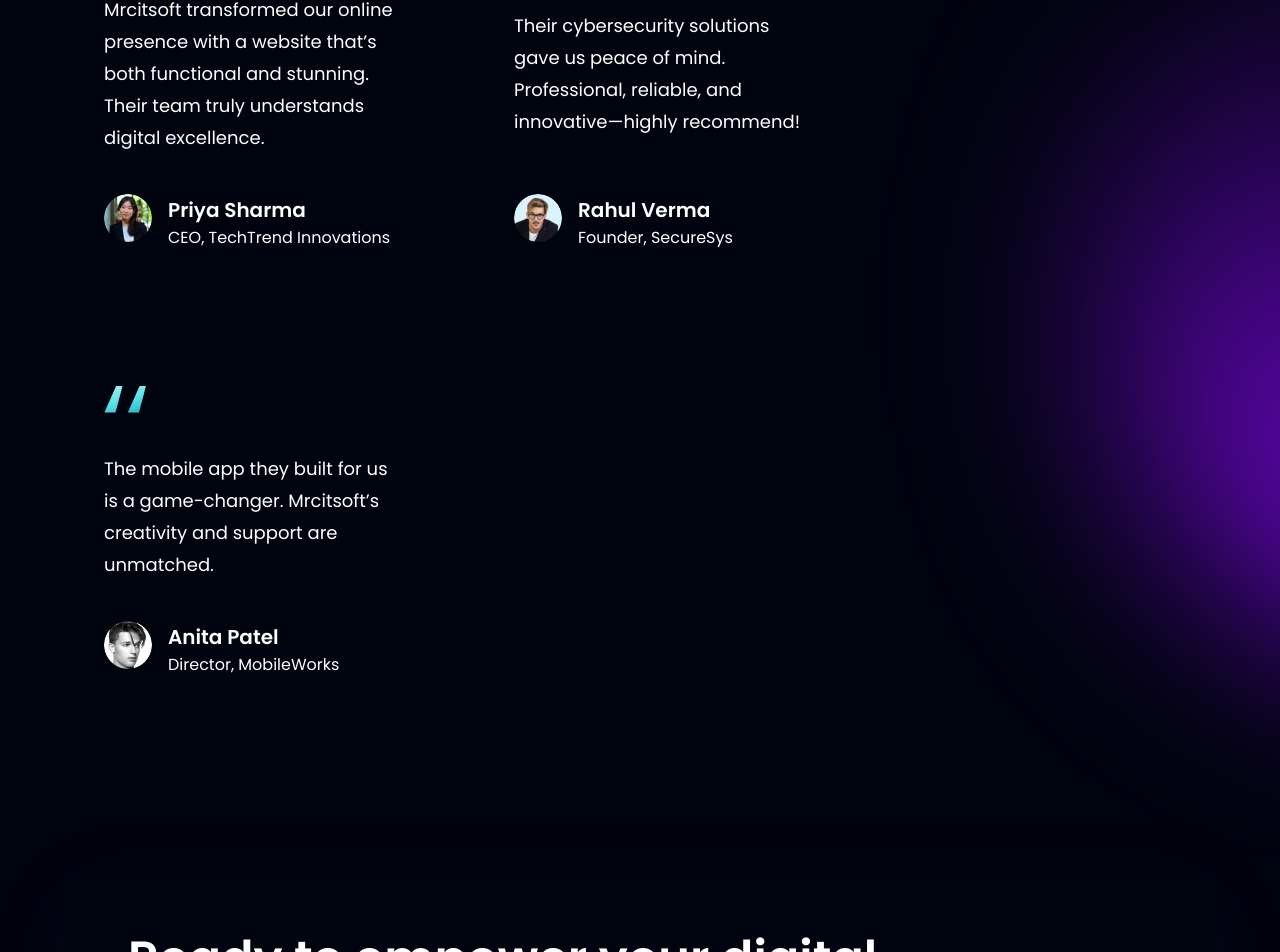
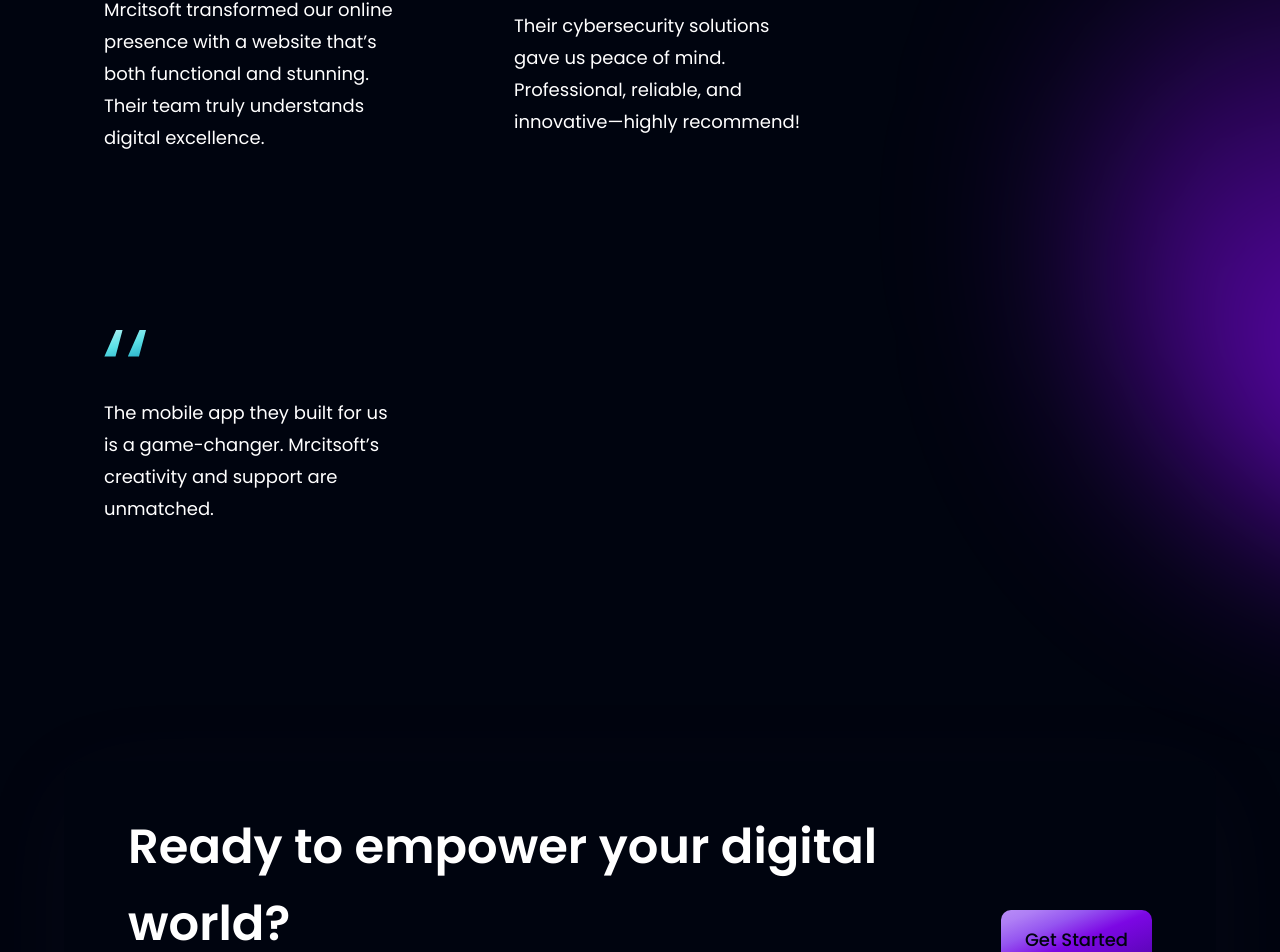
Before and after one commit to manu14357/Mrcitsoft-Innovations, a React (Vite) app: page / in a window 1280 px wide. Shown: the part 3231-4183 px from the top of the page. Built offline with nearby package versions, Linux system fonts and the light colour scheme.

Commit message:
Vesrsion-3.3

```diff
--- a/src/components/Feedback.jsx
+++ b/src/components/Feedback.jsx
@@ -13,14 +13,9 @@
         {content}
       </p>
       <div className='flex flex-row'>
-        <img
-          src={img}
-          alt={name}
-          className='w-[48px] h-[48px] rounded-full'
-        />
+
         <div className='flex flex-col ml-4'>
-          <h4 className='font-poppins font-semibold text-[20px] leading-[32px] text-white'>{name}</h4>
-          <p className='font-poppins font-normal text-[16px] leading-[24px] text-white'>{title}</p>
+
         </div>
       </div>
     </div>
```
